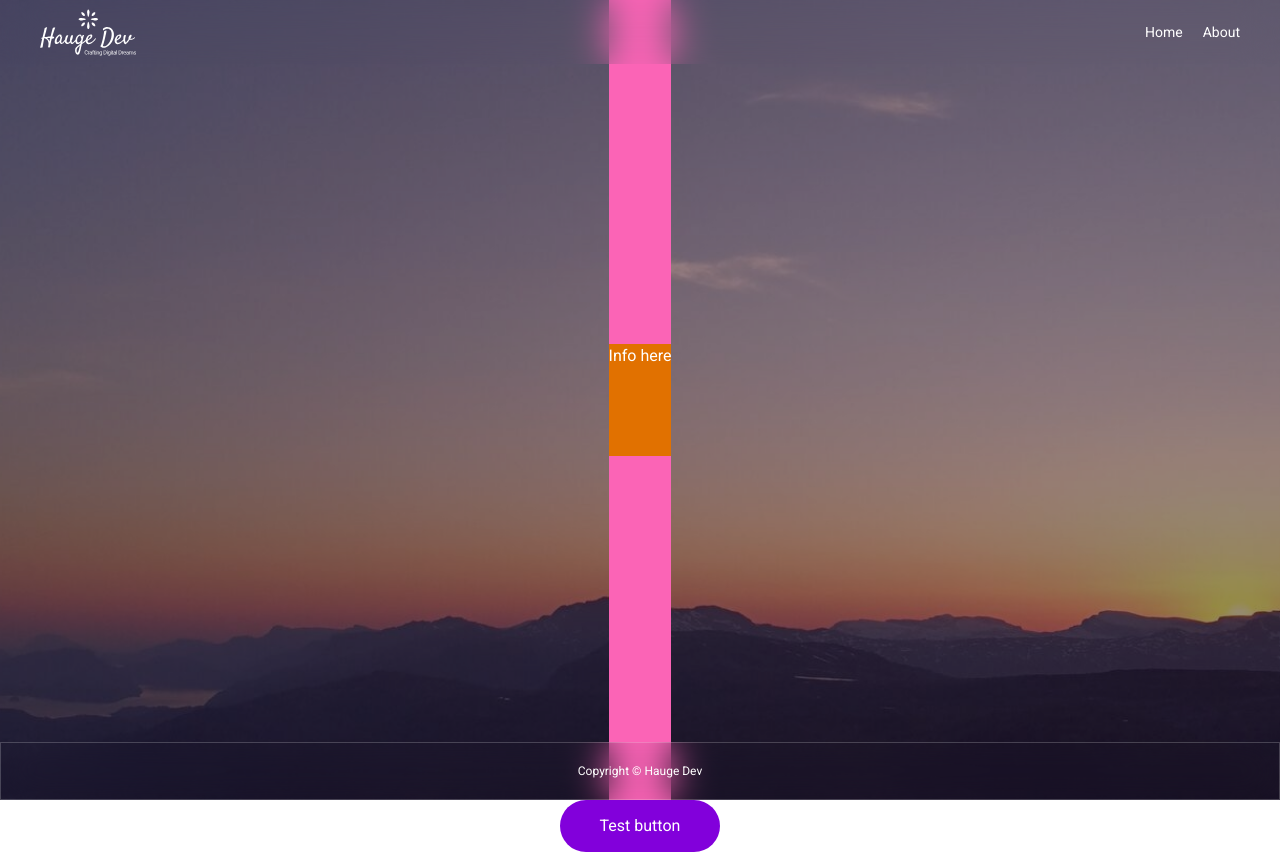
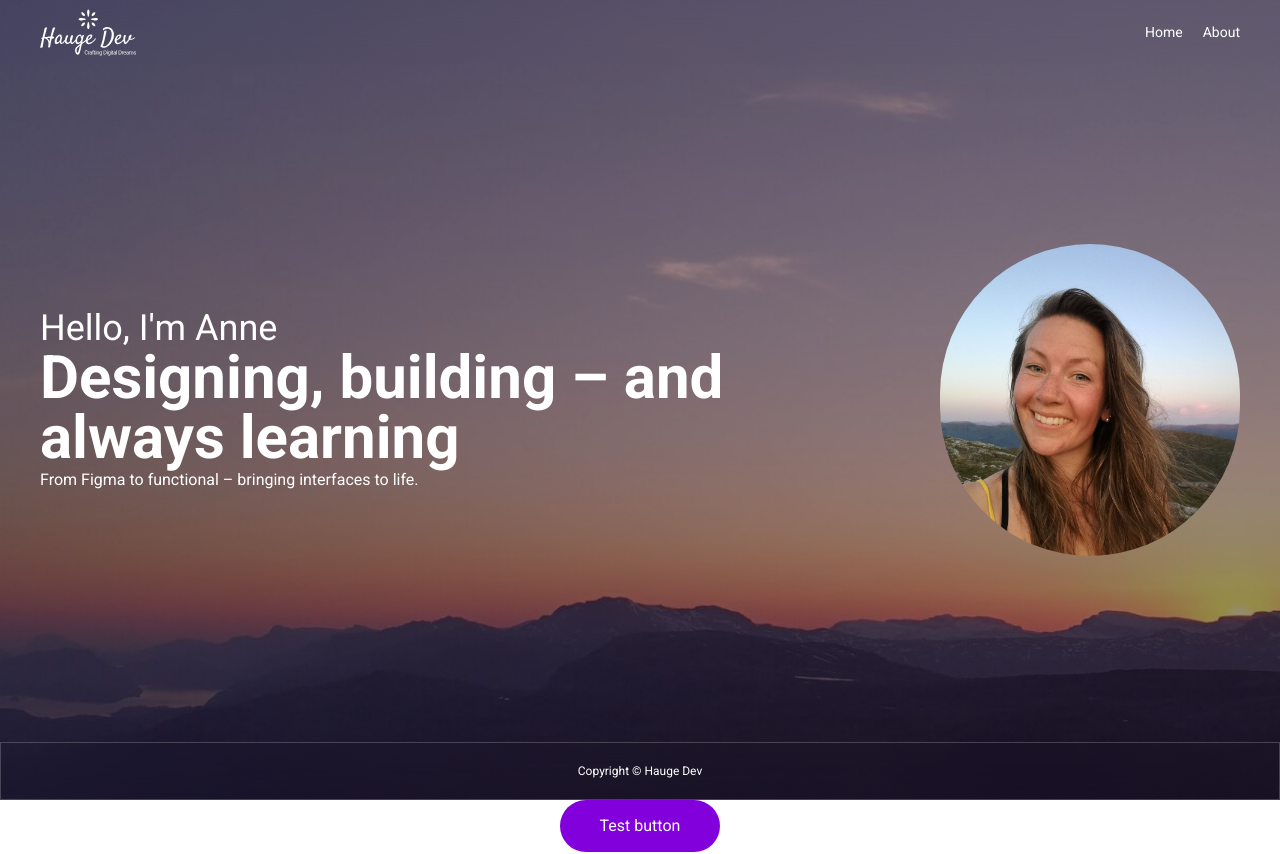
Before and after one commit to annechh/portfolio-2, a React (Vite) app: page / in a window 1280 px wide. Shown: the top 854 px of the page. Built offline with nearby package versions, Linux system fonts and the light colour scheme.

Commit message:
add introduction section

```diff
--- a/src/components/InfoCard.tsx
+++ /dev/null
@@ -1,7 +0,0 @@
-export default function InfoCard() {
-  return (
-    <div className="max-w-[1000px] w-full h-28 bg-amber-600">
-      <div> Info here </div>
-    </div>
-  );
-}
--- /dev/null
+++ b/src/components/Introduction.tsx
@@ -0,0 +1,20 @@
+import { introductionData } from '../assets/data';
+
+export default function Introduction() {
+  return (
+    <section className="min-h-screen flex flex-col-reverse lg:flex-row justify-center items-center gap-10 max-w-3xl lg:max-w-7xl xl:max-w-[1650px] w-full px-5 lg:px-10">
+      <div className="">
+        <p className="text-base md:text-3xl lg:text-4xl">{introductionData.intro1}</p>
+        <h1 className="text-3xl md:text-4xl lg:text-6xl font-bold">{introductionData.title}</h1>
+        <p className="">{introductionData.intro2}</p>
+      </div>
+      <div className="max-w-[200px] lg:max-w-[300px] w-full h-full rounded-full overflow-hidden">
+        <img
+          src={introductionData.media.url}
+          alt={introductionData.media.alt}
+          className="w-full h-full object-cover"
+        />
+      </div>
+    </section>
+  );
+}
--- a/src/pages/Home.tsx
+++ b/src/pages/Home.tsx
@@ -1,23 +1,23 @@
 import ProjectCard from '../components/ProjectCard';
 import { backgroundData, projectData } from '../assets/projectData';
 import Background from '../components/Background';
-import InfoCard from '../components/InfoCard';
+// import InfoCard from '../components/InfoCard';
 import Carousel from '../components/Carousel';
+import Introduction from '../components/Introduction';
 
 export default function Home() {
   return (
     <div className="flex flex-col justify-center items-center w-full">
       <Background image={backgroundData} />
 
-      <section className="min-h-screen flex flex-col justify-center items-center bg-pink-400">
-        <InfoCard />
-      </section>
+      <Introduction />
 
       <button className="max-w-[250px] px-10 py-3.5 rounded-full bg-purple-700">Test button</button>
 
       <section className="my-[100px] flex flex-col justify-center items-center w-full min-h-screen bg-deep-indigo">
         <div className="flex max-w-[1000px] bg-amber-300"></div>
       </section>
+
       <section className="flex flex-col justify-center items-center w-full h-screen">
         <h2 className="text-3xl lg:text-5xl tracking-widest font-bold">My projects</h2>
         <Carousel />
@@ -33,7 +33,7 @@ export default function Home() {
       </section>
 
       <section className="min-h-screen flex flex-col justify-center items-center bg-green-400">
-        <InfoCard />
+        {/* <InfoCard /> */}
       </section>
     </div>
   );
```
